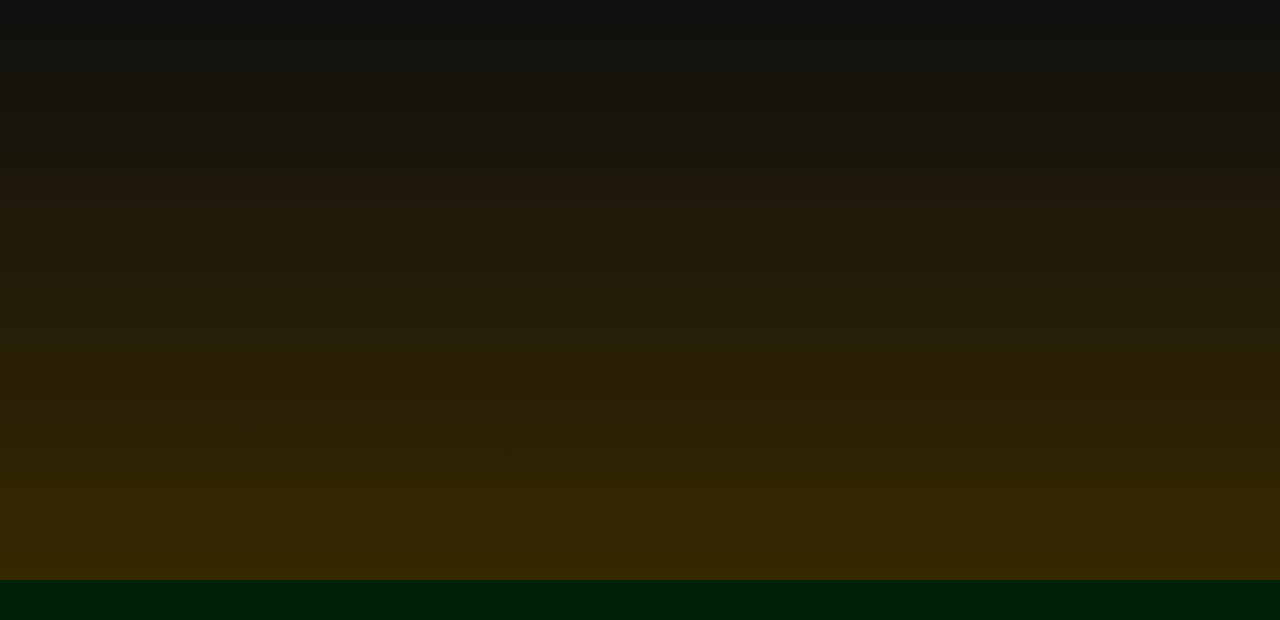
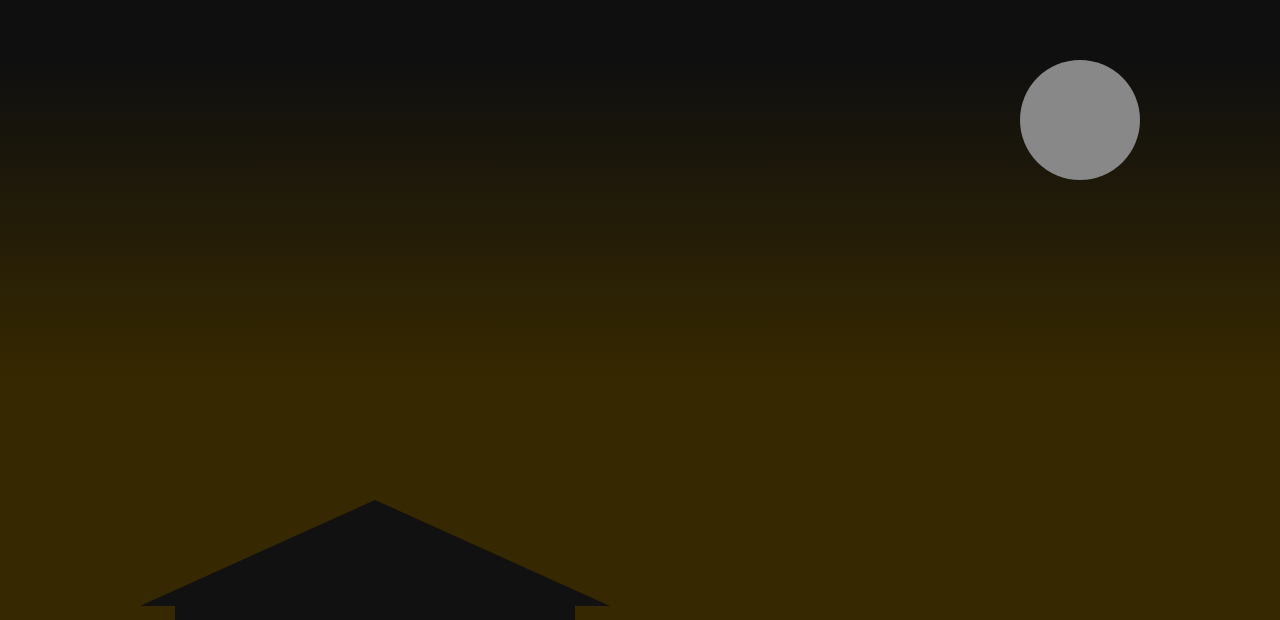
Before and after one commit to dmr-erskij/star-animation, a plain HTML site: page index.html in a window 1280 px wide. Shown: the part 180-800 px from the top of the page. Drawn offline with Linux system fonts and the light colour scheme.

Commit message:
change 1.1

```diff
--- a/app.js
+++ b/app.js
@@ -6,24 +6,59 @@ canvas.width = window.innerWidth;
 canvas.height = window.innerHeight;
 const ctx = canvas.getContext("2d");
 let drawing = false;
-ctx.lineWidth = 2
-const particles = []
+let changeMoonColor = false;
+const particles = [];
+let faulingStarArray = [];
 
-
-window.addEventListener('mousemove', e => {
-  particles.push(new Particle(e.offsetX, e.offsetY, 1, 0.15))
-  if(drawing) {
-    for(let i = 0; i < 5; i++) {
-      particles.push(new Particle(e.offsetX, e.offsetY, 10, 0.05))
+window.addEventListener("mousemove", (e) => {
+  particles.push(new Particle(e.offsetX, e.offsetY, 1, 0.20));
+  if (drawing) {
+    for (let i = 0; i < 5; i++) {
+      particles.push(new Particle(e.offsetX, e.offsetY, 10, 0.01));
     }
   }
-})
-window.addEventListener('mousedown', () => {
-  drawing = true
-})
-window.addEventListener('mouseup', () => {
-  drawing = false
-})
+  if (
+    e.offsetX > canvas.width - 250 &&
+    e.offsetX < canvas.width - 150 &&
+    e.offsetY < 350 &&
+    e.offsetY > 250
+  ) {
+    changeMoonColor = true;
+  } else {
+    changeMoonColor = false;
+  }
+});
+
+window.addEventListener("mouseover", (e) => {});
+
+window.addEventListener("mousedown", () => {
+  drawing = true;
+});
+window.addEventListener("mouseup", () => {
+  drawing = false;
+});
+
+const faulingStar = {
+  x: Math.random() * canvas.width,
+  y: Math.random() * (canvas.height / 2),
+  speedX: Math.random() * 2 - 1.5,
+  speedY: Math.random() * 1 + 0.5,
+  radius: Math.random() * 1.5 + 1,
+  acceleration: Math.random() * 1 + 0.5,
+  draw: function () {
+    ctx.fillStyle = "#fff";
+    ctx.beginPath();
+    ctx.arc(this.x, this.y, this.radius, 0, Math.PI * 2);
+    ctx.fill();
+    ctx.closePath();
+  },
+  update: function () {
+    this.radius -= 0.01;
+    this.x += this.speedX * this.acceleration;
+    this.y += this.speedY * this.acceleration;
+    if(this.radius < 0.05) this.radius = 0.05
+  },
+};
 
 class Particle {
   constructor(x, y, size, degree) {
@@ -32,50 +67,133 @@ class Particle {
     this.speedX = Math.random() * 3 - 1.5;
     this.speedY = Math.random() * 3 - 1.5;
     this.size = Math.random() * size + 4;
-    this.color = Math.random() * 30 + 200
-    this.sizeDegree = degree
+    this.color = Math.random() * 30 + 200;
+    this.sizeDegree = degree;
   }
   update() {
-    this.x += this.speedX
-    this.y += this.speedY
-    this.size -= this.sizeDegree
-    if(this.size < 3) this.color = Math.random() * 30 + 180
+    this.x += this.speedX;
+    this.y += this.speedY;
+    this.size -= this.sizeDegree;
+    if (this.size < 3) this.color = Math.random() * 30 + 180;
   }
   draw() {
-    ctx.strokeStyle = `hsl(${this.color}, 100%, 50%)`
-    ctx.beginPath()
-    ctx.save()
-    ctx.translate(this.x, this.y)
-    ctx.moveTo(0, 0 - this.size)
-    for(let i = 0; i < 5; i++) {
-      ctx.rotate(Math.PI / 5)
-      ctx.lineTo(0, 0 - this.size * 0.5)
-      ctx.rotate(Math.PI / 5)
-      ctx.lineTo(0, 0 - this.size)
+    ctx.strokeStyle = `hsl(${this.color}, 100%, 50%)`;
+    ctx.lineWidth = 2;
+    ctx.beginPath();
+    ctx.save();
+    ctx.translate(this.x, this.y);
+    ctx.moveTo(0, 0 - this.size);
+    for (let i = 0; i < 5; i++) {
+      ctx.rotate(Math.PI / 5);
+      ctx.lineTo(0, 0 - this.size * 0.5);
+      ctx.rotate(Math.PI / 5);
+      ctx.lineTo(0, 0 - this.size);
     }
-    ctx.restore()
-    ctx.closePath()
-    ctx.stroke()
+    ctx.restore();
+    ctx.closePath();
+    ctx.stroke();
   }
 }
 
 function handleParticles() {
-  for(let i = 0; i < particles.length; i++) {
-    particles[i].update()
-    particles[i].draw()
-    if(particles[i].size < 1) {
-      particles.splice(i, 1)
-      i--
+  for (let i = 0; i < particles.length; i++) {
+    particles[i].update();
+    particles[i].draw();
+    if (particles[i].size < 1) {
+      particles.splice(i, 1);
+      i--;
     }
   }
+}
+
+function handleFaulingStar() {
+  for(let i = 0; i < 5; i++) {
+    faulingStarArray[i] = faulingStar
+  }
+  for(let i = 0; i < faulingStarArray.length; i++) {
+    faulingStarArray[i].update();
+    faulingStarArray[i].draw();
+    if (faulingStarArray[i].radius < 0.2) {
+      faulingStarArray = []
+      faulingStar.radius = Math.random() * 1.5 + 1
+      faulingStar.speedX = Math.random() * 2 - 1.5
+      faulingStar.speedY = Math.random() * 1 + 0.5,
+
+      faulingStar.x = Math.random() * canvas.width
+      faulingStar.y = Math.random() * (canvas.height / 2)
+    }
+  }
+}
+
+function createStaticBackground() {
+  ctx.shadowBlur = 0;
+  createEarth()
+  createHouse();
+  createRoof();
+  createMoon();
+}
+
+function createEarth() {
+  ctx.fillStyle = 'rgb(0, 32, 8)'
+  ctx.beginPath()
+  ctx.fillRect(0, 880, canvas.width, canvas.height)
+  ctx.fill()
+  ctx.closePath()
+}
+
+function createHouse() {
+  ctx.strokeStyle = "rgb(100, 91, 3)";
+  ctx.lineWidth = 80;
+  ctx.beginPath();
+  ctx.moveTo(200, 860);
+  ctx.lineTo(560, 860);
+  ctx.stroke();
+  ctx.closePath();
+  ctx.strokeStyle = "#111";
+  ctx.lineWidth = 50;
+  ctx.beginPath();
+  ctx.moveTo(375, 796);
+  ctx.lineTo(375, 900);
+  ctx.stroke();
+  ctx.closePath();
+  ctx.beginPath();
+  ctx.strokeRect(200, 796, 350, 100);
+  ctx.stroke();
+  ctx.closePath();
+
+}
+
+function createRoof() {
+  ctx.fillStyle = "#111";
+  ctx.lineWidth = 10;
+  ctx.beginPath();
+  ctx.moveTo(140, 786);
+  ctx.lineTo(375, 680);
+  ctx.lineTo(610, 786);
+  ctx.fill();
+  ctx.closePath();
+}
+
+function createMoon() {
+  changeMoonColor === true
+    ? ((ctx.fillStyle = "#ccc"),
+      (ctx.shadowColor = "#fff"),
+      (ctx.shadowBlur = 10))
+    : (ctx.fillStyle = "#888");
+  ctx.beginPath();
+  ctx.arc(canvas.width - 200, 300, 60, 0, Math.PI * 2);
+  ctx.fill();
+  ctx.closePath();
 }
 
 function animate() {
   // ctx.fillStyle = 'rgba(0, 0, 0, 0.06)'
   // ctx.fillRect(0, 0, canvas.width, canvas.height)
-  ctx.clearRect(0, 0, canvas.width, canvas.height)
-  handleParticles()
-  requestAnimationFrame(animate)
+  ctx.clearRect(0, 0, canvas.width, canvas.height);
+  handleParticles();
+  createStaticBackground();
+  changeMoonColor === true ? handleFaulingStar() : null;
+  requestAnimationFrame(animate);
 }
 
-animate()
+animate();
--- a/style.css
+++ b/style.css
@@ -16,7 +16,7 @@ body {
     left: 0;
     width: 100%;
     height: 100%;
-    background: linear-gradient(0deg, rgb(0, 32, 8) 5%, rgb(54, 40, 0) 5%, rgb(15, 15, 15) 80%);
+    background: linear-gradient(0deg, rgb(54, 40, 0) 30%, rgb(15, 15, 15) 70%);
 }
 
 #color {
```
